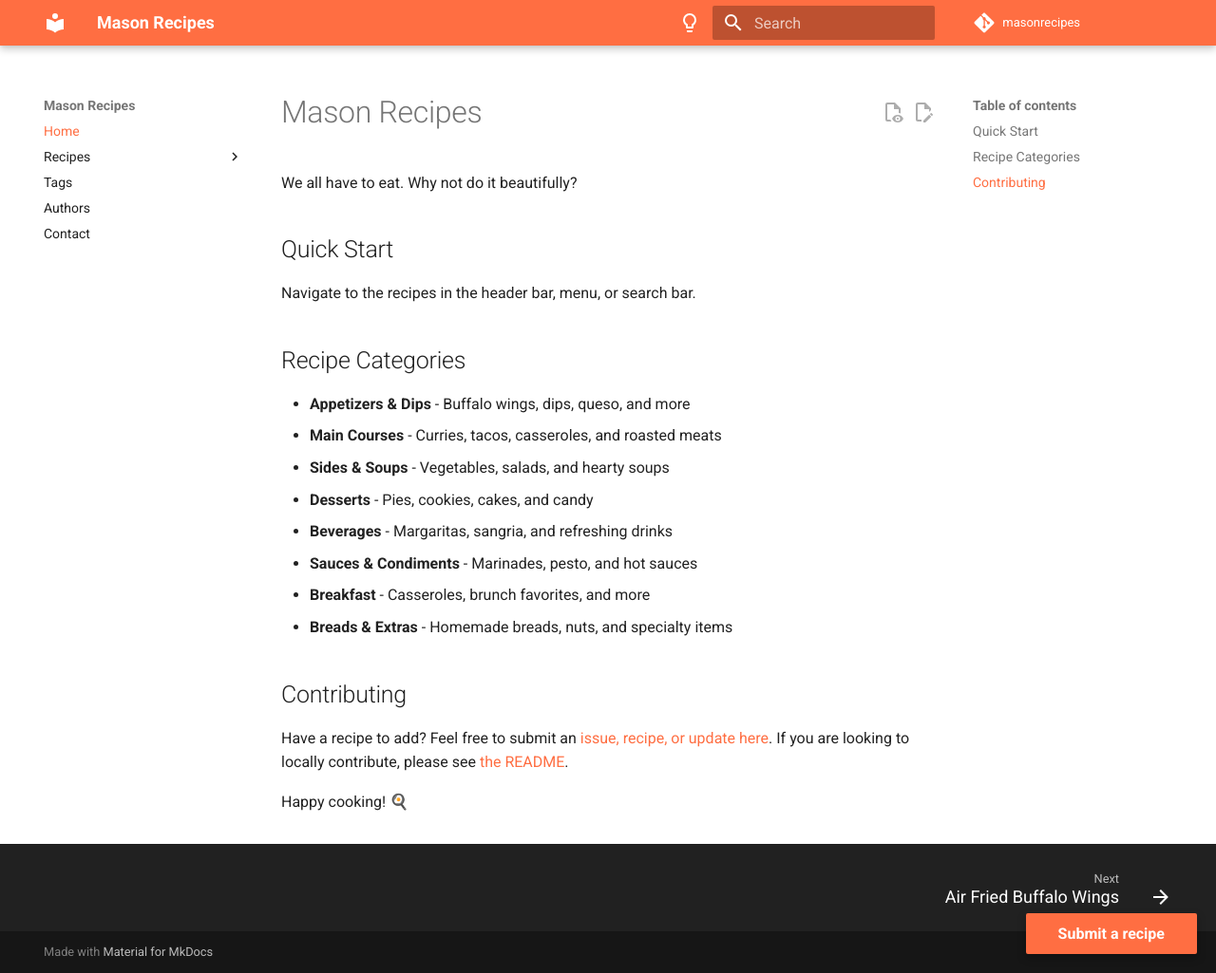
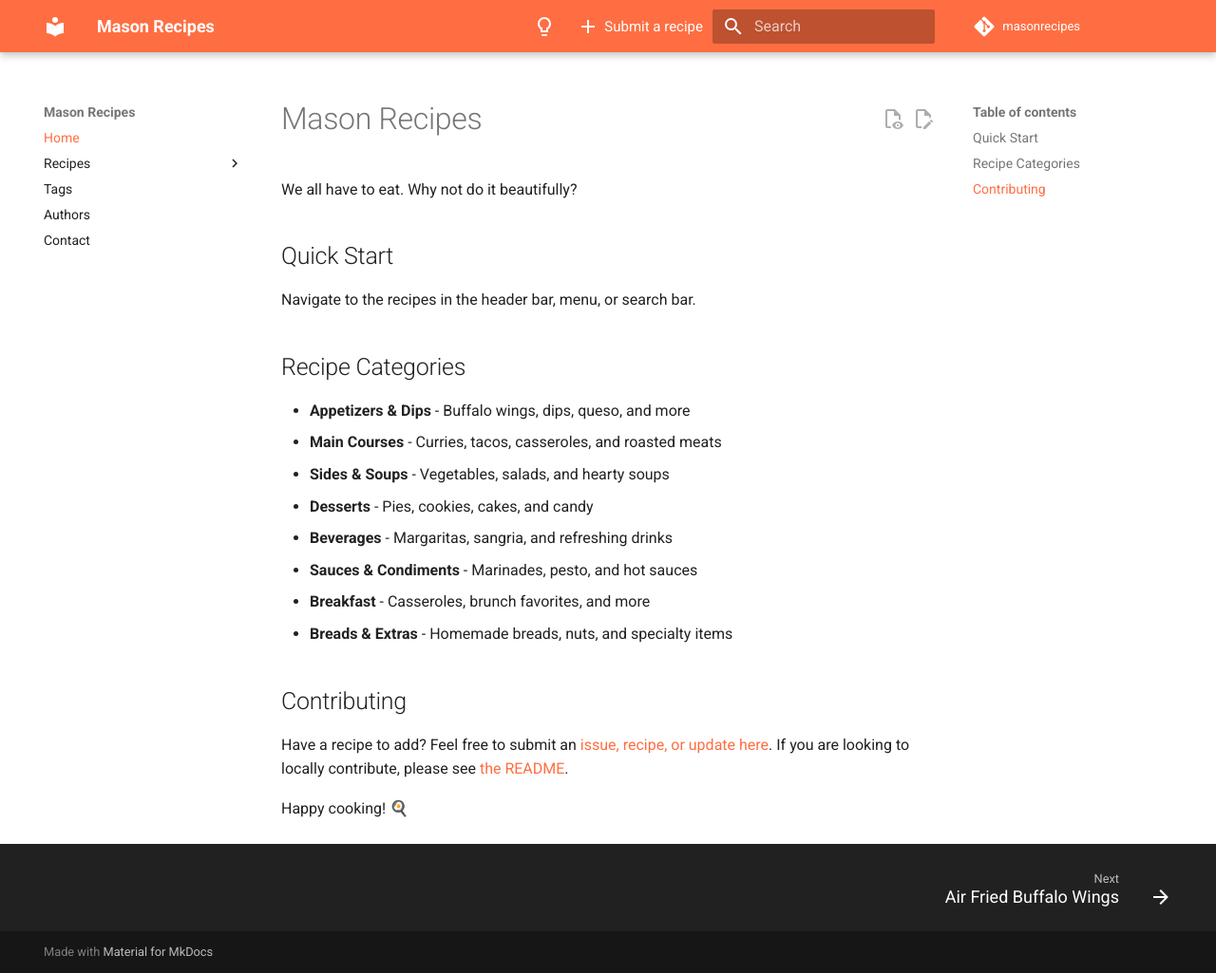
Before and after one commit to masonrecipes/masonrecipes.github.io, an MkDocs documentation site: the page built from docs/index.md, in a window 1280 px wide and 1025 px high. Shown: the whole window at 95% size. Built offline with MkDocs 1.6.1 and Material for MkDocs 9.7.7, drawn with Linux system fonts in a browser that asks for light colours; comment, search, counter and statistics services are not loaded.

Commit message:
feat: move recipe submission into header and add source link field (#41)
* feat: move recipe submission into header

* no-mistakes(review): Enlarge header label, reject multiline source links, drop artifacts

```diff
--- a/docs/javascripts/recipe-submission.js
+++ b/docs/javascripts/recipe-submission.js
@@ -3,10 +3,14 @@
   if (!config?.endpoint || !config?.turnstileSiteKey || !config.endpoint.startsWith("https://")) return;
 
   const button = document.createElement("button");
-  button.className = "recipe-submission-trigger md-button md-button--primary";
+  button.className = "recipe-submission-header-trigger md-header__button";
   button.type = "button";
-  button.textContent = "Submit a recipe";
+  button.title = "Submit a recipe";
   button.setAttribute("aria-haspopup", "dialog");
+  button.setAttribute("aria-label", "Submit a recipe");
+  button.innerHTML = `
+    <svg class="md-icon" aria-hidden="true" focusable="false" viewBox="0 0 24 24"><path d="M19 13h-6v6h-2v-6H5v-2h6V5h2v6h6v2z"/></svg>
+    <span class="recipe-submission-header-label">Submit a recipe</span>`;
 
   const dialog = document.createElement("dialog");
   dialog.className = "recipe-submission-dialog";
@@ -20,6 +24,8 @@
       <p>Send us the recipe in whatever form you have it. We will take it from there.</p>
       <label for="recipe-submission-name">Recipe name <span aria-hidden="true">*</span></label>
       <input id="recipe-submission-name" name="recipeName" maxlength="120" required autocomplete="off">
+      <label for="recipe-submission-source">Inspired by (link) <span class="recipe-submission-optional">(optional)</span></label>
+      <input id="recipe-submission-source" name="sourceUrl" type="url" maxlength="2048" autocomplete="url" inputmode="url" placeholder="https://example.com/recipe">
       <label for="recipe-submission-ingredients">Ingredients <span aria-hidden="true">*</span></label>
       <textarea id="recipe-submission-ingredients" name="ingredients" maxlength="12000" required rows="8" placeholder="One ingredient per line"></textarea>
       <label for="recipe-submission-recipe">Recipe <span aria-hidden="true">*</span></label>
@@ -32,11 +38,16 @@
       <button class="recipe-submission-send md-button md-button--primary" type="submit">Send recipe</button>
     </form>`;
 
-  // Zensical scopes .md-button and form typography under .md-typeset.
+  // Zensical scopes form typography under .md-typeset.
   const root = document.createElement("div");
   root.className = "md-typeset";
-  root.append(button, dialog);
+  root.append(dialog);
   document.body.append(root);
+
+  const header = document.querySelector("[data-md-component='header'] .md-header__inner");
+  const searchToggle = header?.querySelector("label[for='__search']");
+  if (!header) return;
+  header.insertBefore(button, searchToggle ?? null);
 
   const form = dialog.querySelector("form");
   const closeButton = dialog.querySelector(".recipe-submission-close");
@@ -76,12 +87,14 @@
     document.head.append(script);
   }
 
-  button.addEventListener("click", () => {
+  function openDialog() {
     if (typeof dialog.showModal !== "function") return;
     dialog.showModal();
     renderTurnstile();
     dialog.querySelector("#recipe-submission-name").focus();
-  });
+  }
+
+  button.addEventListener("click", openDialog);
   closeButton.addEventListener("click", () => dialog.close());
   dialog.addEventListener("close", () => {
     button.focus();
@@ -105,6 +118,7 @@
           ingredients: fields.get("ingredients"),
           recipe: fields.get("recipe"),
           submitterName: fields.get("submitterName"),
+          sourceUrl: fields.get("sourceUrl"),
           turnstileToken,
         }),
         headers: { "content-type": "application/json" },
--- a/docs/stylesheets/recipe-submission.css
+++ b/docs/stylesheets/recipe-submission.css
@@ -1,9 +1,29 @@
-.recipe-submission-trigger {
-  bottom: 1rem;
-  box-shadow: 0 0.2rem 0.5rem rgb(0 0 0 / 25%);
-  position: fixed;
-  right: 1rem;
-  z-index: 5;
+.md-header .recipe-submission-header-trigger {
+  align-items: center;
+  appearance: none;
+  background: transparent;
+  border: 0;
+  color: inherit;
+  cursor: pointer;
+  display: inline-flex;
+  font: inherit;
+  gap: 0.25rem;
+  height: 2.75rem;
+  justify-content: center;
+  margin: 0;
+  min-width: 2.75rem;
+  padding: 0 0.5rem;
+  width: auto;
+}
+
+.recipe-submission-header-trigger .md-icon {
+  fill: currentcolor;
+  height: 1.2rem;
+  width: 1.2rem;
+}
+
+.recipe-submission-header-label {
+  font-size: 0.75rem;
 }
 
 .recipe-submission-dialog {
@@ -91,9 +111,13 @@
 }
 
 @media screen and (max-width: 44.9375em) {
-  .recipe-submission-trigger {
-    bottom: 0.75rem;
-    right: 0.75rem;
+  .md-header .recipe-submission-header-trigger {
+    padding: 0;
+    width: 2.75rem;
+  }
+
+  .recipe-submission-header-label {
+    display: none;
   }
 
   .recipe-submission-form {
```
Also changed, not shown: 2 other files.
